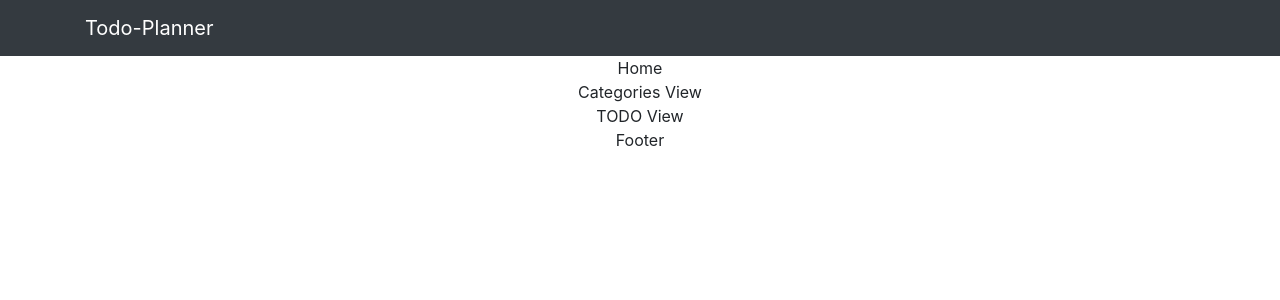
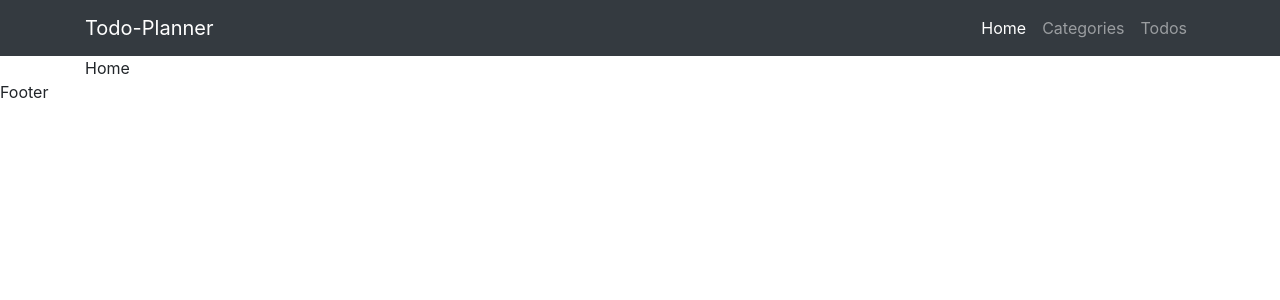
Before and after one commit to yetemegn-telaye/todo-planner, a React (Create React App) app: page /home in a window 1280 px wide. Shown: the top 300 px of the page. Built offline with nearby package versions, Linux system fonts and the light colour scheme.

Commit message:
Setting Up react router
Setting react router and components links

```diff
--- a/package.json
+++ b/package.json
@@ -7,9 +7,11 @@
     "@testing-library/react": "^11.2.7",
     "@testing-library/user-event": "^12.8.3",
     "bootstrap": "^4.0.0",
+    "history": "^5.0.1",
     "react": "^17.0.2",
     "react-dom": "^17.0.2",
     "react-popper": "^0.9.2",
+    "react-router-dom": "^4.2.2",
     "react-scripts": "4.0.3",
     "reactstrap": "^5.0.0",
     "web-vitals": "^1.1.2"
--- a/src/App.js
+++ b/src/App.js
@@ -1,12 +1,17 @@
 import logo from './logo.svg';
 import './App.css';
 import Main from './components/MainComponent';
+import {BrowserRouter as Router} from 'react-router-dom';
 
 function App() {
   return (
-    <div className="App">
-      <Main/>
-    </div>
+
+    <Router>
+      <div>
+        <Main/>
+      </div>
+    </Router>
+
   );
 }
 
--- a/src/components/HeaderComponent.js
+++ b/src/components/HeaderComponent.js
@@ -1,19 +1,42 @@
 import React, { Component } from 'react';
-import {Navbar, NavbarBrand} from 'reactstrap';
+import {Navbar, NavbarBrand, NavbarToggler,Nav, NavItem, Collapse} from 'reactstrap';
+import {NavLink} from 'react-router-dom';
 
 class Header extends Component{
     constructor(props){
         super(props);
+
     }
+
     render(){
     return(
-        <div>
-            <Navbar dark color="dark">
+        <React.Fragment>
+            <Navbar dark color="dark" expand="md">
                 <div className="container">
+                    <NavbarToggler onClick={this.toggleNav}/>
                     <NavbarBrand href="#">Todo-Planner</NavbarBrand>
+                    <Collapse navbar className="justify-content-end">
+                        <Nav navbar >
+                            <NavItem>
+                                <NavLink className="nav-link" to="/home">
+                                    Home
+                                </NavLink>
+                            </NavItem>
+                            <NavItem>
+                                <NavLink className="nav-link" to="/categories">
+                                    Categories
+                                </NavLink>
+                            </NavItem>
+                            <NavItem>
+                                <NavLink className="nav-link" to="/todos">
+                                    Todos
+                                </NavLink>
+                            </NavItem>
+                        </Nav>
+                    </Collapse>
                 </div>
             </Navbar>
-        </div>
+        </React.Fragment>
     );
     }
 }
--- a/src/components/HomeComponent.js
+++ b/src/components/HomeComponent.js
@@ -6,8 +6,7 @@ const Home = (props) => {
     return(
         <div className="container">
             <div>Home</div>
-            <Category/>
-            <Todo/>
+
         </div>
     );
 }
--- a/src/components/MainComponent.js
+++ b/src/components/MainComponent.js
@@ -1,17 +1,26 @@
 import React, { Component } from 'react';
+import {Switch, Route, Redirect} from 'react-router-dom';
+import Category from './CategoryComponent';
 import Footer from './FooterComponent';
 import Header from './HeaderComponent';
 import Home from './HomeComponent';
+import Todo from './TodoComponent';
 
 class Main extends Component{
     constructor(props){
         super(props);
     }
+
     render(){
         return(
             <div>
                 <Header />
-                <Home />
+                    <Switch>
+                        <Route path="/home" component={Home}/>
+                        <Route exact path="/categories" component={Category}/>
+                        <Route exact path="/todos" component={Todo}/>
+                        <Redirect to="/home"/>
+                    </Switch>
                 <Footer />
             </div>
         );
```
Also changed, not shown: 1 other file (tests, documents, lock files or other folders).
